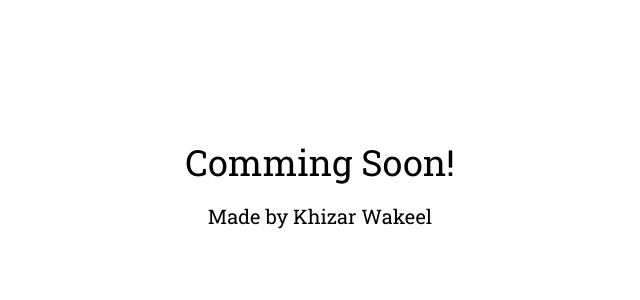
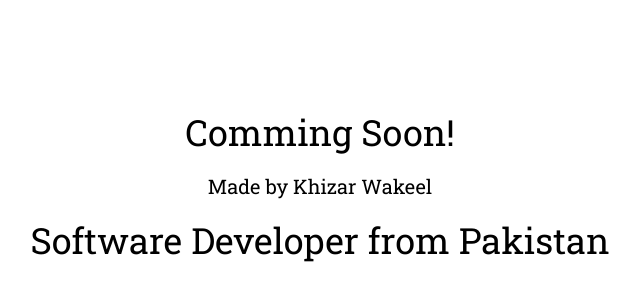
Before and after one commit to khizarwakeel/My-Portfolio, a Next.js app: page / in a window 1280 px wide. Shown: the part 214-514 px from the top of the page, without its empty margins (320-960 px from the left). Built offline with nearby package versions, Linux system fonts and the light colour scheme.

Commit message:
added new line demo

```diff
--- a/src/components/index.tsx
+++ b/src/components/index.tsx
@@ -3,6 +3,7 @@ const Index = () => {
     <section className="flex flex-col gap-5 justify-center items-center h-screen text-4xl">
       <h1>Comming Soon!</h1>
       <h3 className="text-xl">Made by Khizar Wakeel</h3>
+      <h4>Software Developer from Pakistan</h4>
     </section>
   );
 };
```
